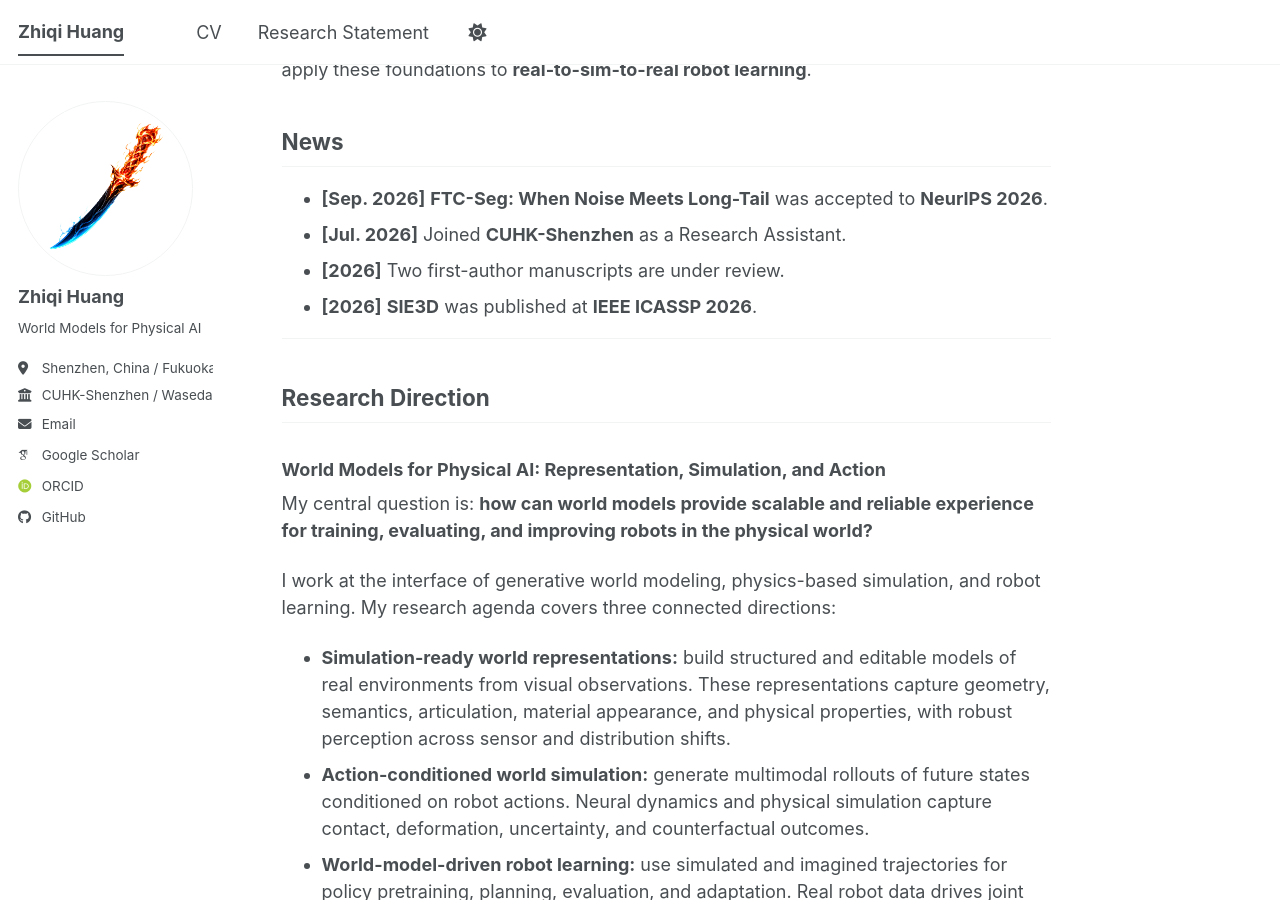
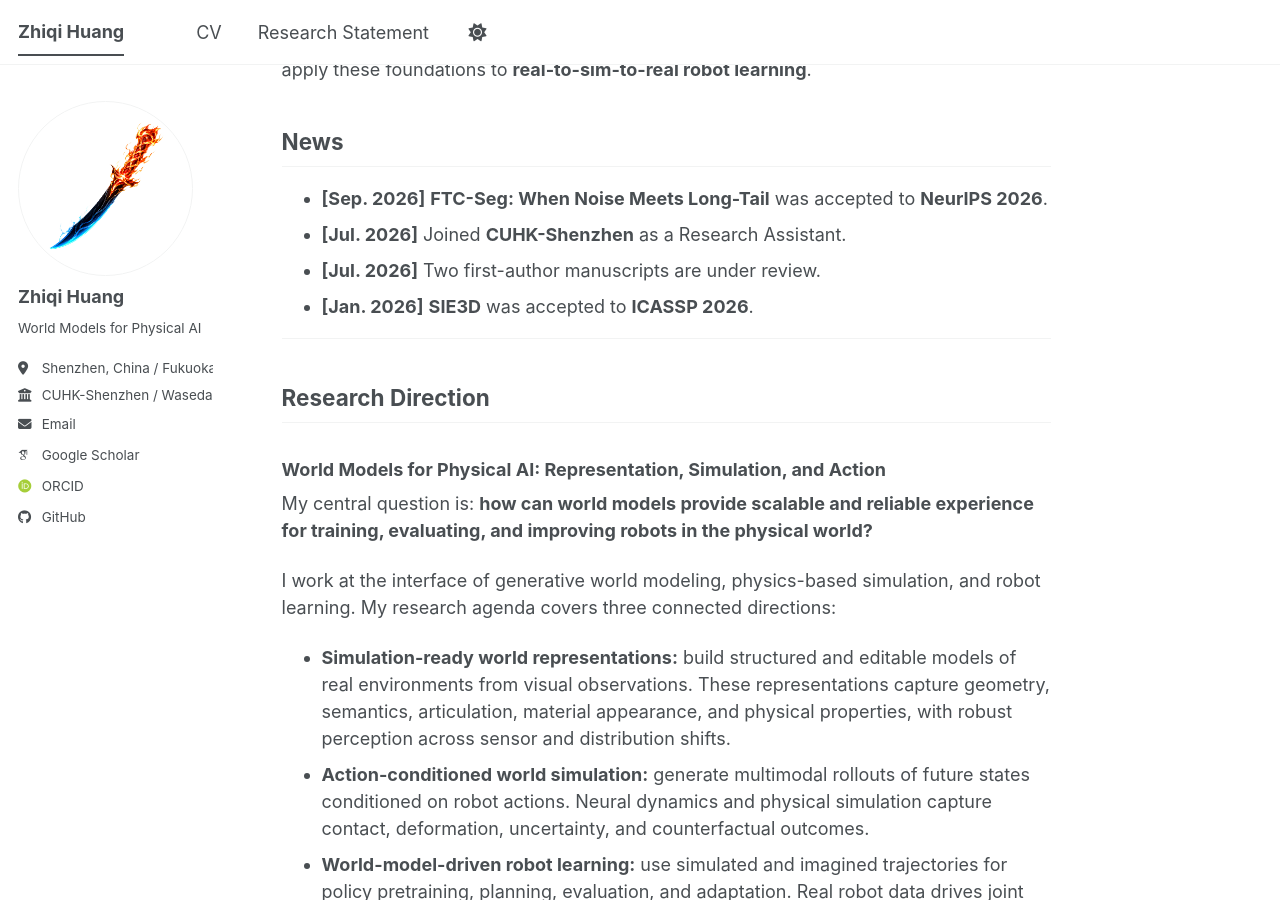
Before and after one commit to huang-zhiqi/huang-zhiqi.github.io, a Jekyll site: the page built from _pages/about.md, in a window 1280 px wide and 900 px high, scrolled down 327 px. Built offline with Jekyll 4.4.1, drawn with Linux system fonts in a browser that asks for light colours; some web fonts are replaced; a script bundle is joined from its source files by our own code; library files that are not in the unit come from our copies.

Commit message:
修改用语

```diff
--- a/_pages/about.md
+++ b/_pages/about.md
@@ -16,8 +16,8 @@ My background spans real-time graphics, controllable 3D generation, physically b
 
 * **[Sep. 2026]** **FTC-Seg: When Noise Meets Long-Tail** was accepted to **NeurIPS 2026**.
 * **[Jul. 2026]** Joined **CUHK-Shenzhen** as a Research Assistant.
-* **[2026]** Two first-author manuscripts are under review.
-* **[2026]** **SIE3D** was published at **IEEE ICASSP 2026**.
+* **[Jul. 2026]** Two first-author manuscripts are under review.
+* **[Jan. 2026]** **SIE3D** was accepted to **ICASSP 2026**.
 
 ---
 
```
